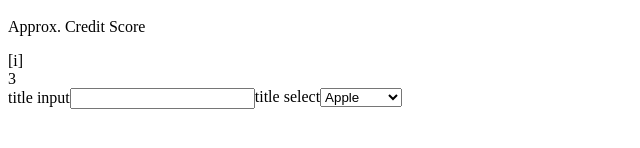
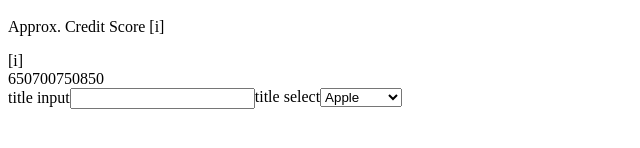
Before and after one commit to shebekocom/calculator-digit, a React app in the folder calculator/: page / in a window 1280 px wide. Shown: the part 312-460 px from the top of the page, without its empty margins (0-640 px from the left). Built offline with nearby package versions, Linux system fonts and the light colour scheme.

Commit message:
feat: update loan calculator view

```diff
--- a/calculator/src/components/loan-item-button/loan-item-button.jsx
+++ b/calculator/src/components/loan-item-button/loan-item-button.jsx
@@ -9,7 +9,7 @@ export default class LoanItemButton extends Component {
 
   render() {
     const { value } = this.state;
-    return <div сlassName="loan_item_input">{value}</div>;
+    return <div сlassName="loan_item_button">{value}</div>;
   }
 }
 
--- a/calculator/src/components/loan-item-button/loan-item-button.scss
+++ b/calculator/src/components/loan-item-button/loan-item-button.scss
@@ -0,0 +1,3 @@
+.loan_item_button{
+  margin:10px
+}
--- a/calculator/src/components/loan-list-button/loan-list-button.jsx
+++ b/calculator/src/components/loan-list-button/loan-list-button.jsx
@@ -5,10 +5,12 @@ import LoanItemButton from '../loan-item-button/loan-item-button';
 import Toolkit from '../toolkit/toolkit';
 
 const LoanListButton = ({ loanList }) => {
-  const listItems = loanList.terms.map(el => (
+  const listTerms = loanList.terms.map(el => (
     <LoanItemButton key={el.toString()} textItemButton={el} />
   ));
-  console.log(listItems);
+  const listApr = loanList.apr.map(el => (
+    <LoanItemButton key={el.toString()} textItemButton={el} />
+  ));
   return (
     <div className="loan_list_button">
       <div>
@@ -16,12 +18,15 @@ const LoanListButton = ({ loanList }) => {
           Term (Months)
           <Toolkit />
         </p>
-        <div className="loan_list_term">{listItems}</div>
+        <div className="loan_list_term">{listTerms}</div>
       </div>
       <div>
-        <p className="title_loan">Approx. Credit Score</p>
+        <p className="title_loan">
+          Approx. Credit Score
+          <Toolkit />
+        </p>
         <Toolkit />
-        <LoanItemButton textItemButton={loanList.apr} />
+        <div className="loan_list_term">{listApr}</div>
       </div>
     </div>
   );
--- a/calculator/src/index.jsx
+++ b/calculator/src/index.jsx
@@ -15,7 +15,7 @@ const App = () => {
       traidIn: '0',
       downPayment: '0',
       creditScore: 'Exellent',
-      apr: '3',
+      apr: [650, 700, 750, 850],
     },
     lease: {
       zipCode: '918999',
--- a/calculator/src/style.scss
+++ b/calculator/src/style.scss
@@ -2,7 +2,8 @@
 @import './components/loan-tab/loan-tab.scss';
 @import './components/lease-tab/lease-tab.scss';
 @import './components/infocard/infocard.scss';
-@import 'components/loan-list-button/loan-list-button.scss';
+@import './components/loan-list-button/loan-list-button.scss';
+@import './components/loan-item-button/loan-item-button.scss';
 
 .app {
   display: flex;
```
